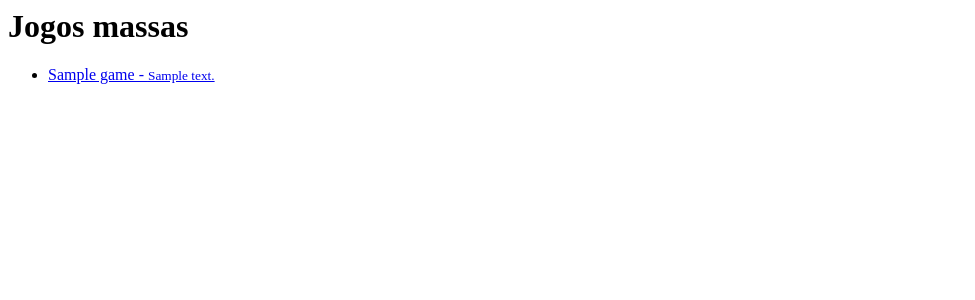
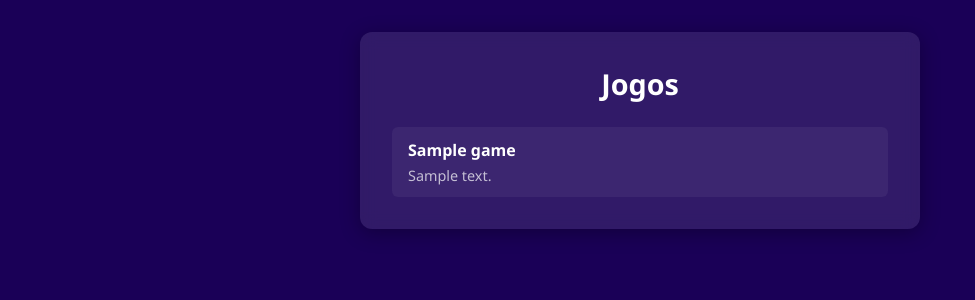
Before and after one commit to eduardoaquinosilva/jogae, a Django app: page /games/ in a window 1280 px wide. Shown: the top 300 px of the page, without its empty margins (0-975 px from the left). Run offline with Django 5.2, Linux system fonts and the light colour scheme; tables that the repository leaves empty hold one stand-in row (values such as "Sample post").

Commit message:
style: games page

```diff
--- /dev/null
+++ b/jogae/games/static/css/index.css
@@ -0,0 +1,68 @@
+* {
+  box-sizing: border-box;
+  margin: 0;
+  padding: 0;
+}
+html, body {
+  height: 100%;
+  font-family: 'Segoe UI', Tahoma, Geneva, Verdana, sans-serif;
+}
+
+body {
+  display: flex;
+  justify-content: center;
+  align-items: flex-start;
+  background-color: #1a0057;
+  padding: 2rem 0;
+  color: #fff;
+}
+
+.games-container {
+  width: 100%;
+  max-width: 35rem;
+  background-color: rgba(255,255,255,0.1);
+  border-radius: 12px;
+  padding: 2rem;
+  backdrop-filter: blur(8px);
+  box-shadow: 0 4px 20px rgba(0,0,0,0.3);
+}
+
+.games-container h1 {
+  text-align: center;
+  font-size: 1.8rem;
+  margin-bottom: 1.5rem;
+}
+
+.games-container ul {
+  list-style: none;
+}
+
+.games-container li + li {
+  margin-top: 1rem;
+}
+
+.games-container a {
+  display: block;
+  padding: 0.75rem 1rem;
+  background-color: rgba(255,255,255,0.05);
+  border-radius: 6px;
+  text-decoration: none;
+  color: #ffffff;
+  transition: background-color 0.2s;
+}
+
+.games-container a:hover {
+  background-color: rgba(255,255,255,0.15);
+}
+
+.games-container .title {
+  font-weight: 600;
+  display: block;
+}
+
+.games-container .desc {
+  display: block;
+  margin-top: 0.3rem;
+  font-size: 0.9rem;
+  color: rgba(255,255,255,0.7);
+}
--- a/jogae/games/templates/games/index.html
+++ b/jogae/games/templates/games/index.html
@@ -1,7 +1,19 @@
-<h1>Jogos massas</h1>
+<head>
+    <link rel="stylesheet" href="../../static/css/index.css">
+</head>
+<body>
+  <div class="games-container">
+    <h1>Jogos</h1>
 
-<ul>
-    {% for game in popular_games %}
-    <li><a href="{% url 'games:detail' game.id %}">{{game.title}} - <small>{{game.description}}</small></a></li>
-    {% endfor %}
-</ul>
+    <ul>
+      {% for game in popular_games %}
+      <li>
+        <a href="{% url 'games:detail' game.id %}">
+          <span class="title">{{ game.title }}</span>
+          <small class="desc">{{ game.description }}</small>
+        </a>
+      </li>
+      {% endfor %}
+    </ul>
+  </div>
+</body>
```
Also changed, not shown: jogae/games/static/css/detail.css (added, +62 -0 lines), jogae/games/templates/games/detail.html (+11 -3 lines).
